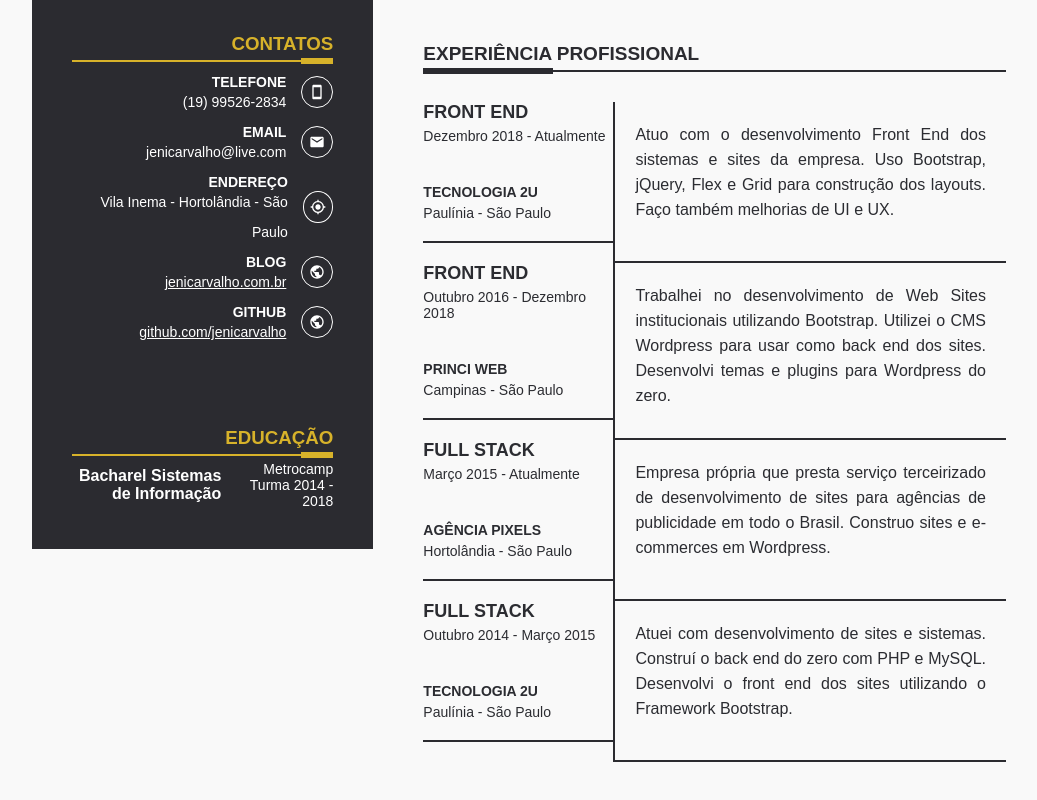
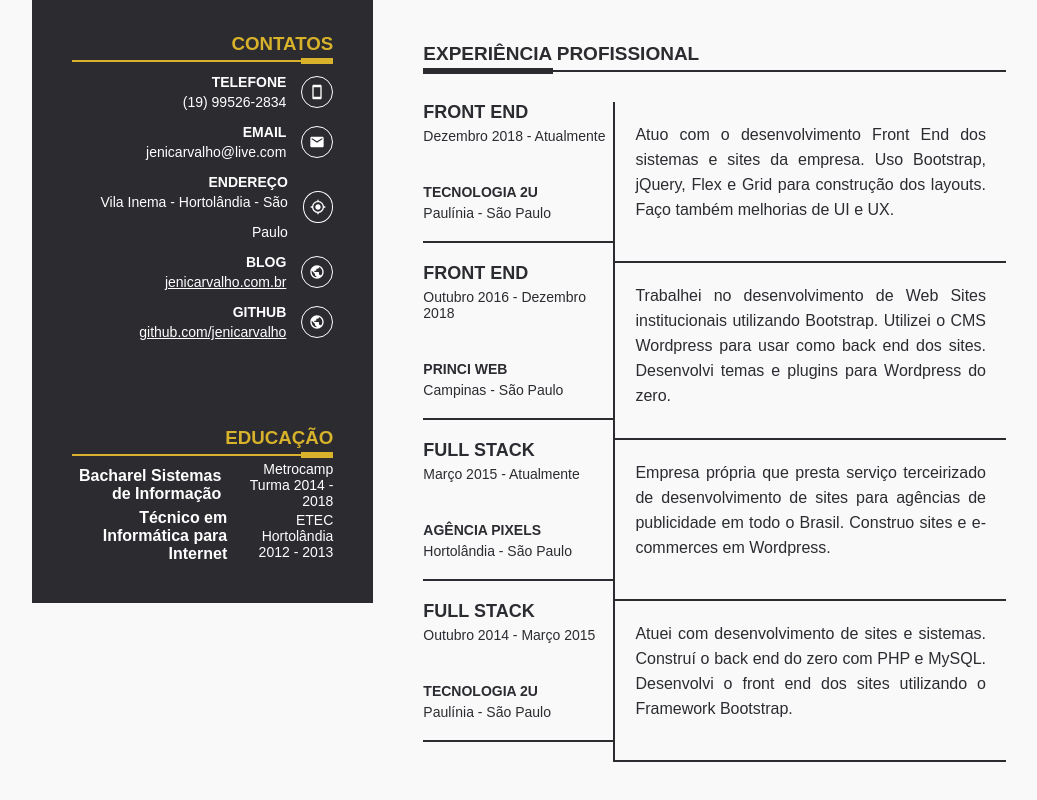
Before and after one commit to jenicarvalho/resume-curriculo, a React (Create React App) app: page / in a window 1280 px wide. Shown: the part 485-1285 px from the top of the page, without its empty margins (96-1133 px from the left). Built offline with nearby package versions, Linux system fonts and the light colour scheme.

Commit message:
adicionada formação

```diff
--- a/src/components/Sidebar/Sidebar.js
+++ b/src/components/Sidebar/Sidebar.js
@@ -1,5 +1,5 @@
-import React from 'react'
-import { MdSmartphone, MdEmail, MdMyLocation, MdPublic } from 'react-icons/md'
+import React from "react";
+import { MdSmartphone, MdEmail, MdMyLocation, MdPublic } from "react-icons/md";
 
 import {
   ListaContatos,
@@ -7,7 +7,7 @@ import {
   ItemContact,
   Icon,
   ListaFormacao
-} from './style'
+} from "./style";
 
 export default function Contact() {
   return (
@@ -46,7 +46,7 @@ export default function Contact() {
           <li>
             <ItemContact>
               <h4>BLOG</h4>
-              <a href='http://jenicarvalho.com.br'>jenicarvalho.com.br</a>
+              <a href="http://jenicarvalho.com.br">jenicarvalho.com.br</a>
             </ItemContact>
             <Icon>
               <MdPublic />
@@ -55,7 +55,7 @@ export default function Contact() {
           <li>
             <ItemContact>
               <h4>GITHUB</h4>
-              <a href='https://github.com/jenicarvalho'>
+              <a href="https://github.com/jenicarvalho">
                 github.com/jenicarvalho
               </a>
             </ItemContact>
@@ -73,8 +73,12 @@ export default function Contact() {
             <h4>Bacharel Sistemas de Informação</h4>
             <p>Metrocamp Turma 2014 - 2018</p>
           </li>
+          <li>
+            <h4>Técnico em Informática para Internet</h4>
+            <p>ETEC Hortolândia 2012 - 2013</p>
+          </li>
         </ListaFormacao>
       </Sidebar>
     </aside>
-  )
+  );
 }
```
